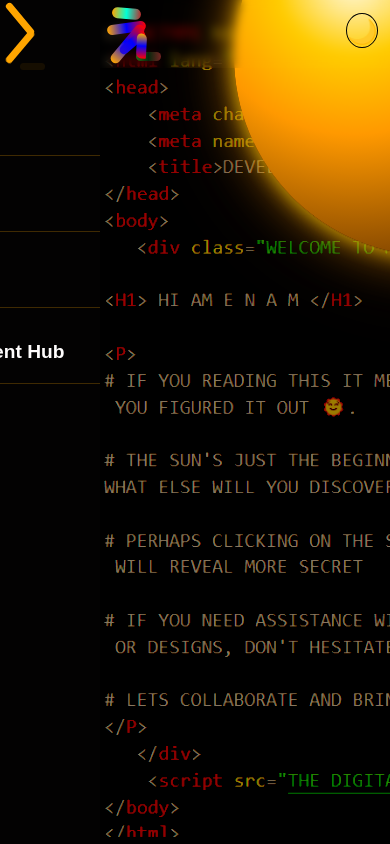
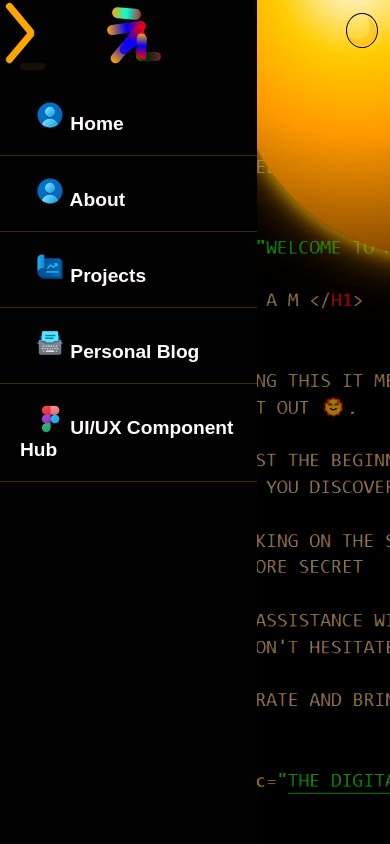
Before and after one commit to E-namBans/enambans, a plain HTML site: page main_v1.html in a window 390 px wide. Both pictures are taken after a click on the element 40 px from the left and 36 px from the top of the page. Shown: the top 844 px of the page. Drawn offline with Linux system fonts and the light colour scheme.

Commit message:
Add files via upload

```diff
--- a/about_section_v1.html
+++ b/about_section_v1.html
@@ -24,6 +24,9 @@
         <nav_header class="menu" id="menu">
 
      <ul class="nav_ul">
+      <li>
+        <a href="main_v1.html"><img src="Asset/icons8-male-user-100.png"alt="About Icon"width="30" height="30" > Home</a>
+    </li>
          <li>
              <a href="about_section_v1.html"><img src="Asset/icons8-male-user-100.png"alt="About Icon"width="30" height="30" > About</a>
          </li>
--- a/main_v1.css
+++ b/main_v1.css
@@ -1031,18 +1031,18 @@ header{
    z-index: 2000;
   align-content: center;
   height: 68px;
-     /* background-color: rgba(0, 0, 0, 0.8); */
-    backdrop-filter: blur(5px);
+  backdrop-filter: blur(5px);
 
      }
 
  header .menu_container{
   text-align: left;
   width: fit-content;
-  height: 100vh;
+  /* height: 100vh; */
   display: contents ;
   z-index: 6666767;
-
+  width: 100%;
+     background-color: rgba(107, 12, 12, 0.8);
  }
 
 .hide{
@@ -1050,17 +1050,20 @@ header{
 }
 
  header .menu_container nav_header{
+  position: absolute;
 display: grid;
 align-items: center;
 height: 85px;
+width: 66%;
+left: 0px;
  }
 
  header .menu_container nav_header ul{
-  position: relative;
+  position: absolute;
   height: 100vh;
   width: 100%;
    top: -16px;
- left: -251px;
+ left: 0px;
   padding-left: 0;
   background-color: #030202;
  }
@@ -1068,9 +1071,7 @@ height: 85px;
  header .menu_container nav_header ul li{
 list-style: none;
 position: relative;
-background-color: #030202;
 top: 80px;
-/* left: -20px; */
 padding: 20px;
 border-bottom: 1px solid rgba(255, 166, 0, 0.24);
  }
--- a/main_v1.html
+++ b/main_v1.html
@@ -28,6 +28,10 @@
             <nav_header class="menu" id="menu">
 
          <ul class="nav_ul">
+            <li>
+                <a href="main_v1.html"><img src="Asset/icons8-male-user-100.png"alt="About Icon"width="30" height="30" > Home</a>
+            </li>
+
              <li>
                  <a href="about_section_v1.html"><img src="Asset/icons8-male-user-100.png"alt="About Icon"width="30" height="30" > About</a>
              </li>
```
Also changed, not shown: blog_section_v1.html (+3 -0 lines), projects1_section_v1.html (+3 -0 lines), ux_component_hub.html (+3 -0 lines).
